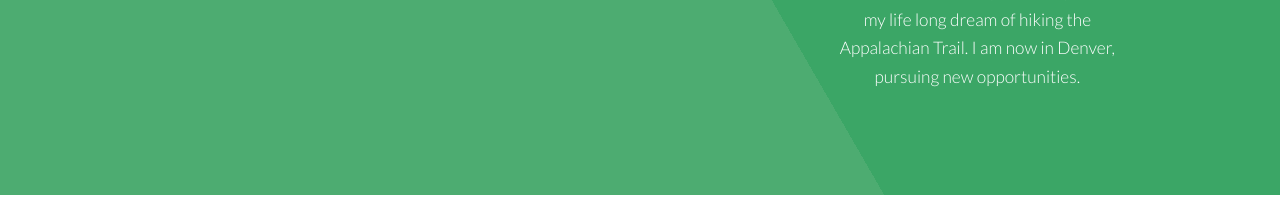
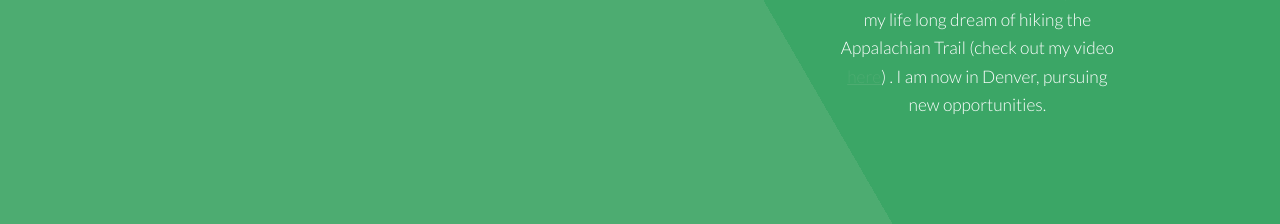
Before and after one commit to claytonchristian11/personal-site, a plain HTML site: page index.html in a window 1280 px wide. Shown: the part 1279-1503 px from the top of the page. Drawn offline with Linux system fonts and the light colour scheme.

Commit message:
Update index.html

```diff
--- a/index.html
+++ b/index.html
@@ -58,7 +58,7 @@
 						</section>
 						<section class="4u$ 12u$(small)">
 							<i class="icon big rounded fa-user"></i>
-							<p>I am originally from Indiana, growing up in Indianapolis and going to school at Purdue University in West Lafayette. I moved to the Bay Area in California soon after graduating to continue programming and eventually work for Verb Surgical developing software for their surgical robotics platform. I very much enjoyed my job, however I left in early 2020 to pursue my life long dream of hiking the Appalachian Trail. I am now in Denver, pursuing new opportunities.</p>
+							<p>I am originally from Indiana, growing up in Indianapolis and going to school at Purdue University in West Lafayette. I moved to the Bay Area in California soon after graduating to continue programming and eventually work for Verb Surgical developing software for their surgical robotics platform. I very much enjoyed my job, however I left in early 2020 to pursue my life long dream of hiking the Appalachian Trail (check out my video <a href="https://www.youtube.com/watch?v=XWWNDiygCtU">here</a>) . I am now in Denver, pursuing new opportunities.</p>
 						</section>
 					</div>
 				</div>
```
